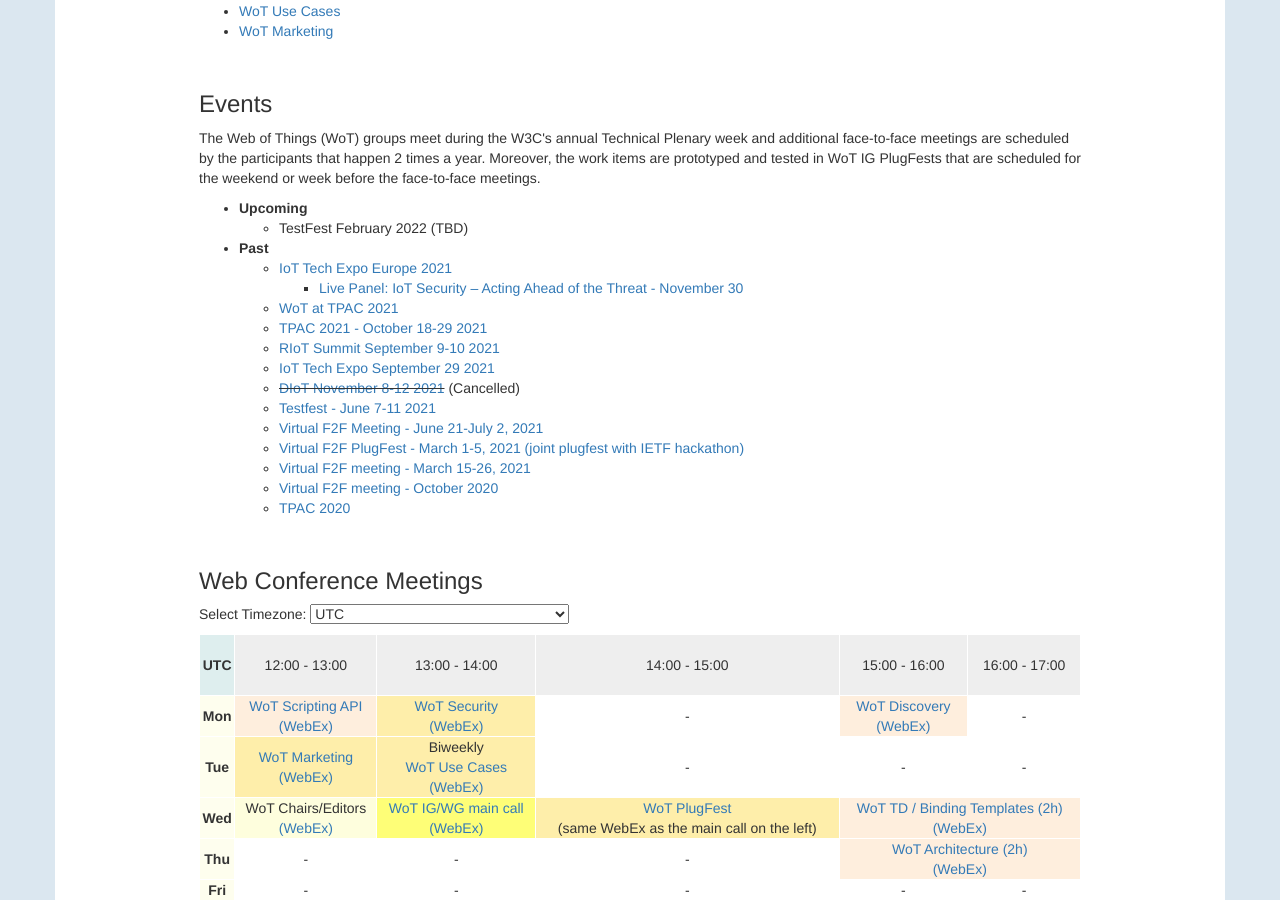
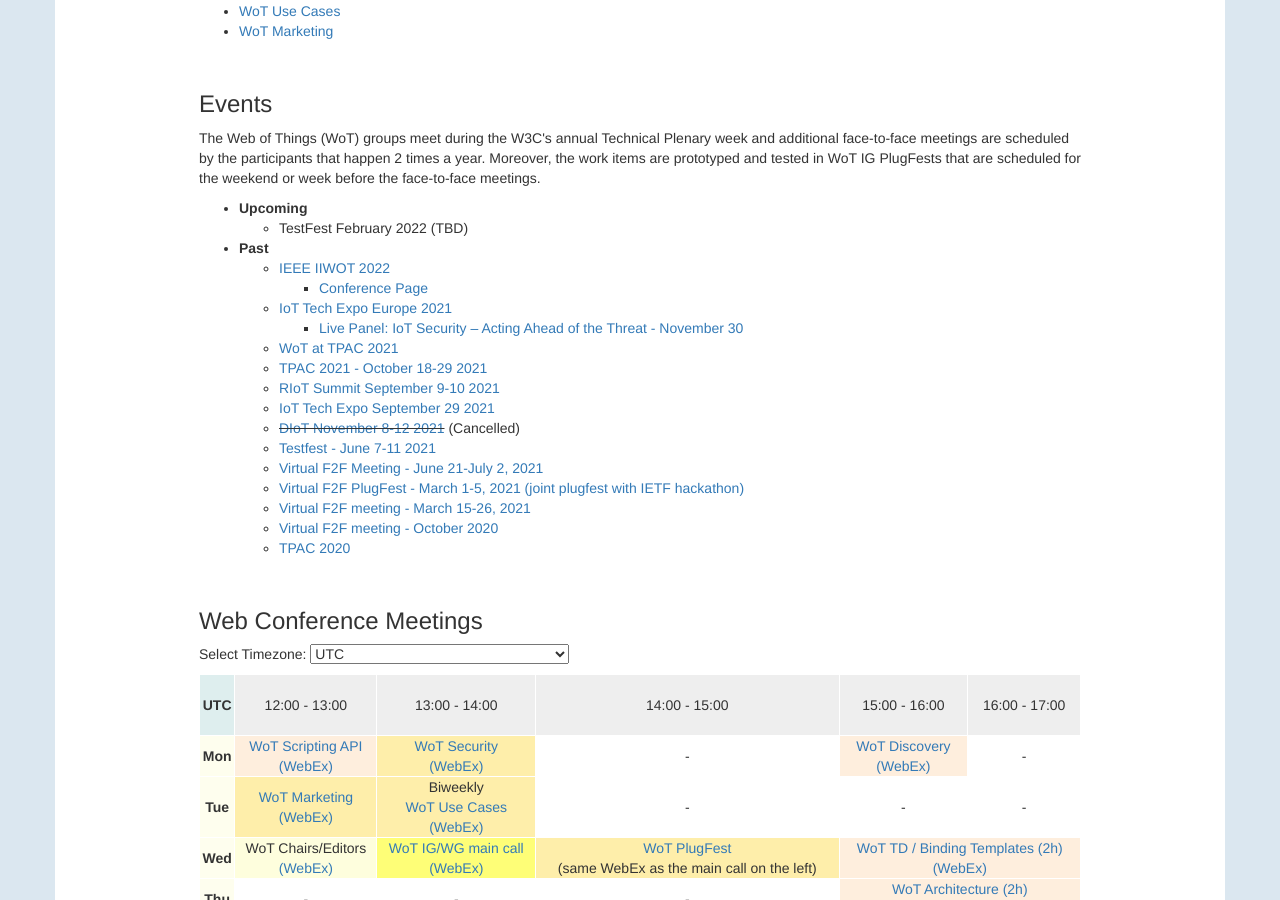
Before and after one commit to w3c/wot-marketing, a Jekyll site: the page built from docs/activities/general/index.html, in a window 1280 px wide and 900 px high, scrolled down 390 px. Built offline with Jekyll 4.4.1, drawn with Linux system fonts in a browser that asks for light colours; nearby versions of some CDN libraries.

Commit message:
refactor: add IEEE IIWOT 2022 to past events

```diff
--- a/docs/activities/general/index.html
+++ b/docs/activities/general/index.html
@@ -39,6 +39,11 @@
 		<li>
 			<strong>Past</strong>
 			<ul>
+				<li><a target="_blank" href="https://iiwot22.nws.cs.unibo.it/ ">IEEE IIWOT 2022</a>
+					<ul>
+						<li><a target="_blank" href="https://ccnc2022.ieee-ccnc.org/workshop/iiwot22">Conference Page</a></li>
+					</ul>
+				</li>
 				<li><a target="_blank" href="https://www.iottechexpo.com/europe/">IoT Tech Expo Europe 2021</a>
 					<ul>
 						<li><a target="_blank" href="https://www.w3.org/blog/talks/event/live-panel-iot-security-acting-ahead-of-the-threat/">Live Panel: IoT Security – Acting Ahead of the Threat - November 30</a></li>
```
